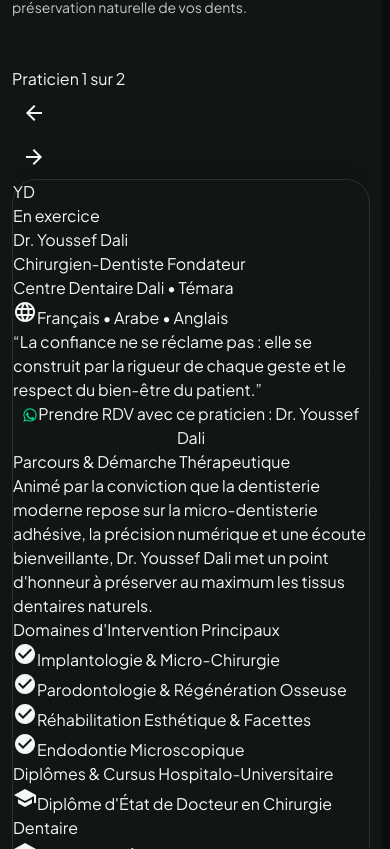
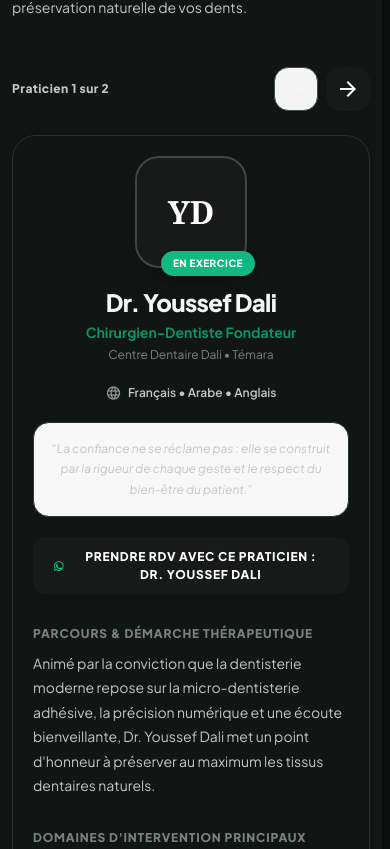
Before and after one commit to marvenpiadri/DrDali, an Angular app: page / in a window 390 px wide. Shown: the part 4275-5124 px from the top of the page. Built offline with nearby package versions, Linux system fonts and the light colour scheme; no server answers; a web font is replaced by a local one.

Commit message:
Add responsive semantic styling for doctor slider

```diff
--- a/src/app/components/doctor-slider/doctor-slider.css
+++ b/src/app/components/doctor-slider/doctor-slider.css
@@ -1,57 +1,216 @@
 .slider-container {
   position: relative;
   width: 100%;
+  min-width: 0;
   overflow: hidden;
 }
-
+.doctor-slider-toolbar {
+  display: flex;
+  align-items: center;
+  justify-content: space-between;
+  gap: 1rem;
+  margin-bottom: 1.5rem;
+}
+.doctor-slider-count {
+  color: var(--text-secondary, #626b64);
+  font-size: .75rem;
+  font-weight: 750;
+  letter-spacing: .04em;
+}
+.doctor-slider-navigation { display: flex; align-items: center; gap: .5rem; }
+.nav-button {
+  display: grid;
+  width: 2.75rem;
+  height: 2.75rem;
+  min-width: 2.75rem;
+  min-height: 2.75rem;
+  aspect-ratio: 1;
+  place-items: center;
+  border: 1px solid transparent;
+  border-radius: .9rem;
+  cursor: pointer;
+  box-shadow: 0 1px 2px rgb(0 0 0 / 8%);
+  transition: color .18s ease, background-color .18s ease, border-color .18s ease, transform .18s ease;
+}
+.nav-button:active { transform: translateY(1px); }
+.nav-button:focus-visible,
+.doctor-book-button:focus-visible,
+.dot-indicator:focus-visible {
+  outline: 2px solid var(--focus-ring, #10b981);
+  outline-offset: 3px;
+}
+.nav-button-secondary {
+  border-color: var(--border-strong, #d1d5d2);
+  background: var(--surface-muted, #f3f4f3);
+  color: var(--text-primary, #171a18);
+}
+.nav-button-secondary:hover { background: var(--surface-hover, #e5e8e5); }
+.nav-button-primary { background: #171a18; color: #fff; }
+.nav-button-primary:hover { background: #303632; }
+.doctor-slider-surface {
+  overflow: hidden;
+  border-radius: 1.5rem;
+  box-shadow: 0 16px 44px rgb(0 0 0 / 12%);
+}
 .slide-wrapper {
   display: flex;
   width: 100%;
   transition: transform .4s cubic-bezier(.2, .75, .25, 1);
 }
-
-.slide-card {
-  flex: 0 0 100%;
-  min-width: 100%;
+.slide-card { flex: 0 0 100%; min-width: 100%; padding: 2.5rem; }
+.doctor-slide-grid {
+  display: grid;
+  grid-template-columns: minmax(0, 5fr) minmax(0, 7fr);
+  align-items: start;
+  gap: 3rem;
 }
-
-.doctor-slider-surface {
+.doctor-profile-column {
+  display: flex;
+  min-width: 0;
+  flex-direction: column;
+  align-items: flex-start;
+  gap: 1.25rem;
+}
+.doctor-avatar-wrap { position: relative; }
+.doctor-avatar {
+  display: grid;
+  width: 8rem;
+  height: 8rem;
+  place-items: center;
+  border: 2px solid var(--border-strong, #d1d5d2);
   border-radius: 1.5rem;
-  box-shadow: 0 16px 44px rgb(0 0 0 / .12);
+  background: var(--avatar-bg, #171a18);
+  color: #fff;
+  font-family: Georgia, 'Times New Roman', serif;
+  font-size: 2.25rem;
+  font-weight: 900;
+  box-shadow: 0 12px 24px rgb(0 0 0 / 15%);
 }
-
-.nav-button {
-  width: 2.75rem;
-  height: 2.75rem;
-  min-width: 2.75rem;
+.doctor-status {
+  position: absolute;
+  inset-inline-end: -.5rem;
+  inset-block-end: -.5rem;
+  padding: .3rem .75rem;
+  border-radius: 999px;
+  background: #10b981;
+  color: #fff;
+  font-size: .625rem;
+  font-weight: 800;
+  letter-spacing: .05em;
+  text-transform: uppercase;
+  white-space: nowrap;
+  box-shadow: 0 4px 10px rgb(0 0 0 / 14%);
+}
+.doctor-identity { min-width: 0; }
+.doctor-name {
+  margin: 0;
+  color: var(--text-primary, #171a18);
+  font-size: clamp(1.5rem, 2.5vw, 1.875rem);
+  font-weight: 850;
+  letter-spacing: -.03em;
+  line-height: 1.2;
+}
+.doctor-title { margin: .35rem 0 0; color: #059669; font-size: .875rem; font-weight: 700; }
+.doctor-location { margin: .2rem 0 0; color: var(--text-tertiary, #7a837c); font-size: .75rem; }
+.doctor-languages { display: flex; align-items: center; gap: .4rem; color: var(--text-secondary, #626b64); font-size: .75rem; font-weight: 550; }
+.doctor-languages .material-icons { color: #8b948d; font-size: 1rem; }
+.doctor-quote {
+  width: 100%;
+  margin: 0;
+  padding: 1rem;
+  border: 1px solid var(--border-subtle, #e1e5e1);
+  border-radius: 1rem;
+  background: var(--quote-bg, #f7f8f7);
+  color: var(--text-secondary, #626b64);
+  font-size: .75rem;
+  font-style: italic;
+  line-height: 1.7;
+}
+.doctor-book-button {
+  display: flex;
+  width: 100%;
   min-height: 2.75rem;
-  aspect-ratio: 1 / 1;
+  align-items: center;
+  justify-content: center;
+  gap: .5rem;
+  padding: .65rem 1.25rem;
+  border: 0;
+  border-radius: .75rem;
+  background: #171a18;
+  color: #fff;
+  font-size: .75rem;
+  font-weight: 800;
+  letter-spacing: .06em;
+  text-transform: uppercase;
+  cursor: pointer;
+  box-shadow: 0 4px 10px rgb(0 0 0 / 12%);
+  transition: background-color .18s ease, transform .18s ease;
+}
+.doctor-book-button:hover { background: #303632; }
+.doctor-book-button:active { transform: scale(.99); }
+.doctor-details-column { display: grid; min-width: 0; gap: 1.5rem; }
+.doctor-detail-section { display: grid; gap: .5rem; }
+.doctor-section-label {
+  margin: 0;
+  color: var(--text-tertiary, #7a837c);
+  font-size: .75rem;
+  font-weight: 800;
+  letter-spacing: .07em;
+  line-height: 1.4;
+  text-transform: uppercase;
+}
+.doctor-bio { margin: 0; color: var(--text-secondary, #626b64); font-size: clamp(.875rem, 1.5vw, 1rem); line-height: 1.75; }
+.doctor-specialties-section,
+.doctor-diplomas-section { padding-top: .5rem; }
+.doctor-specialties-grid { display: grid; grid-template-columns: repeat(2, minmax(0, 1fr)); gap: .625rem; }
+.doctor-specialty {
   display: flex;
   align-items: center;
-  justify-content: center;
-  border-radius: .9rem;
-  transition: color .18s ease, background-color .18s ease, border-color .18s ease;
+  gap: .625rem;
+  padding: .75rem;
+  border: 1px solid var(--border-subtle, #e1e5e1);
+  border-radius: .75rem;
+  background: var(--quote-bg, #f7f8f7);
+  color: var(--text-primary, #343b36);
+  font-size: .75rem;
+  font-weight: 600;
 }
-
-.nav-button:active {
-  transform: translateY(1px);
-}
-
-.nav-button:focus-visible {
-  outline: 2px solid var(--focus-ring);
-  outline-offset: 3px;
-}
-
+.doctor-specialty .material-icons { flex: 0 0 auto; color: var(--text-tertiary, #7a837c); font-size: 1rem; }
+.doctor-diplomas { display: grid; gap: .5rem; }
+.doctor-diploma { display: flex; align-items: flex-start; gap: .625rem; color: var(--text-secondary, #626b64); font-size: .75rem; line-height: 1.5; }
+.doctor-diploma .material-icons { flex: 0 0 auto; margin-top: .125rem; color: #10b981; font-size: .875rem; }
+.doctor-slider-pagination { display: flex; align-items: center; justify-content: center; gap: .5rem; margin-top: 1.25rem; }
 .dot-indicator {
+  width: .5rem;
   height: .5rem;
-  border-radius: 9999px;
+  padding: 0;
+  border: 0;
+  border-radius: 999px;
+  background: var(--border-strong, #cbd2cc);
+  cursor: pointer;
   transition: width .2s ease, background-color .2s ease;
 }
-
+.dot-indicator.is-current { width: 2rem; background: var(--text-primary, #171a18); }
+:host-context(.dark) .doctor-avatar,
+:host-context(.dark) .nav-button-primary,
+:host-context(.dark) .doctor-book-button { background: #f5f7f5; color: #171a18; }
+:host-context(.dark) .doctor-book-button:hover,
+:host-context(.dark) .nav-button-primary:hover { background: #e5e8e5; }
+:host-context(.dark) .doctor-quote,
+:host-context(.dark) .doctor-specialty { --quote-bg: rgb(8 12 9 / 65%); }
+:host-context(.dark) .dot-indicator.is-current { background: #f5f7f5; }
+@media (max-width: 1023px) {
+  .slide-card { padding: 2rem; }
+  .doctor-slide-grid { grid-template-columns: minmax(0, 1fr); gap: 2rem; }
+  .doctor-profile-column { align-items: center; text-align: center; }
+  .doctor-identity { text-align: center; }
+  .doctor-specialties-grid { grid-template-columns: repeat(2, minmax(0, 1fr)); text-align: start; }
+}
+@media (max-width: 560px) {
+  .slide-card { padding: 1.25rem; }
+  .doctor-avatar { width: 7rem; height: 7rem; font-size: 2rem; }
+  .doctor-specialties-grid { grid-template-columns: minmax(0, 1fr); }
+}
 @media (prefers-reduced-motion: reduce) {
-  .slide-wrapper,
-  .nav-button,
-  .dot-indicator {
-    transition: none;
-  }
+  .slide-wrapper, .nav-button, .dot-indicator, .doctor-book-button { transition: none; }
 }
```
